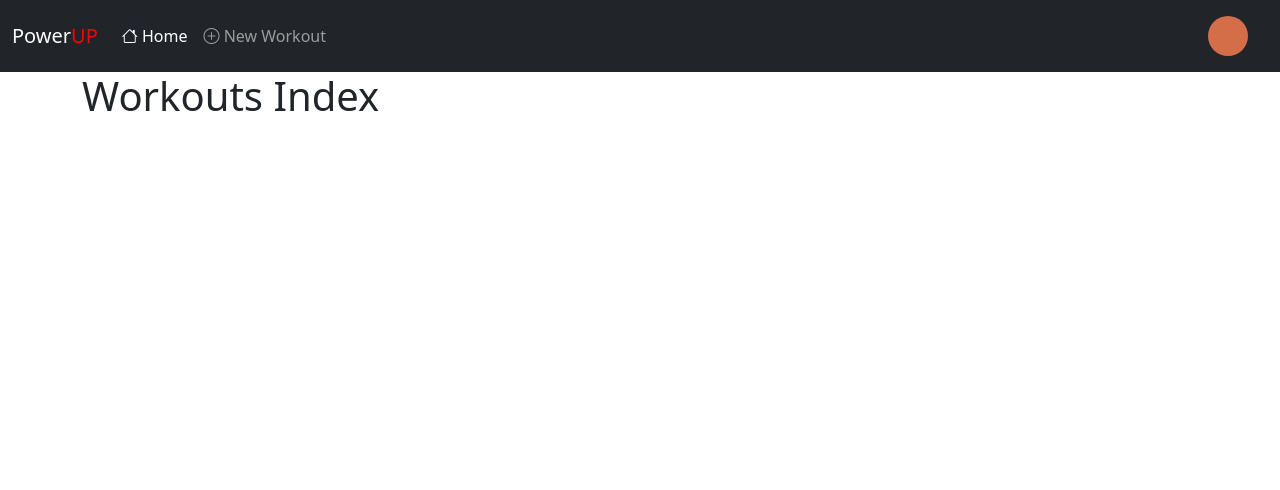
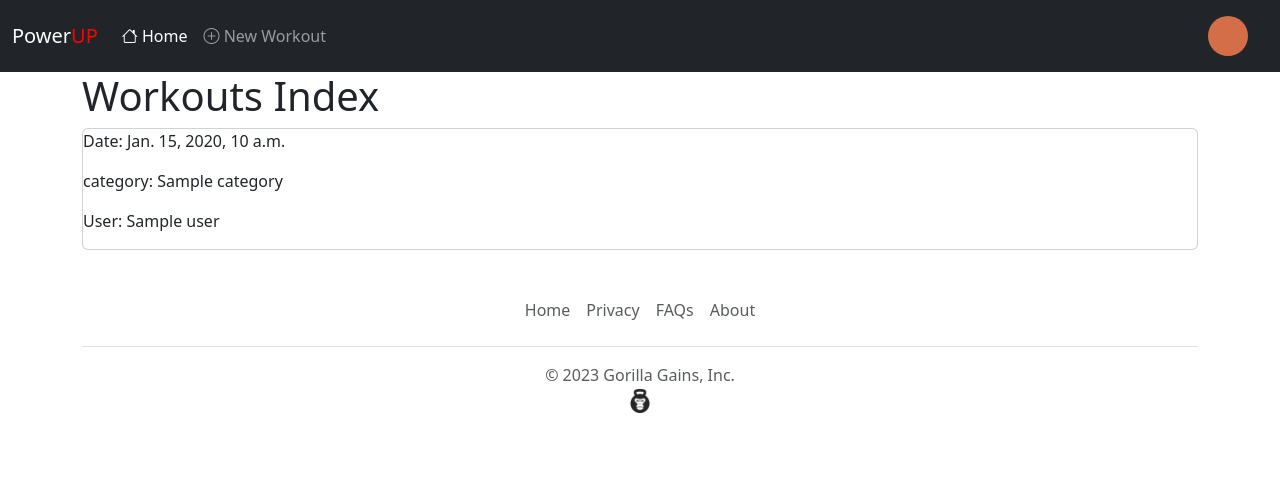
Before and after one commit to epolancot/PowerUp, a Django app: template main_app/templates/workouts/index.html in a window 1280 px wide. Shown: the top 490 px of the page. Run offline with Django 5.2, Linux system fonts and the light colour scheme; the template is opened without the code that fills it: most values are stand-ins (such as "Sample title", 1, 10 or a date in 2020); data that the repository does not hold is empty.

Commit message:
workout index  finalized

```diff
--- a/main_app/templates/workouts/index.html
+++ b/main_app/templates/workouts/index.html
@@ -3,5 +3,13 @@
 {% block content %}
 <h1>Workouts Index</h1>
 
+{% for workout  in workouts %}
+<div class="card">
+    <div class="card-content">
+        <p>Date: {{ workout.date }}</p>
+        <p>category: {{ workout.category }}</p>
+        <p>User: {{ workout.user }}</p>
 
-{% endblock %}
+    </div>
+</a>
+{% endfor %} {% endblock %}
--- a/main_app/views.py
+++ b/main_app/views.py
@@ -63,7 +63,7 @@
         category=category,
     )
     new_workout.save()
-    return redirect("detail", workout_id=new_workout.id)
+    return redirect("detail", workout_id=new_)
 
 
 @login_required
```
